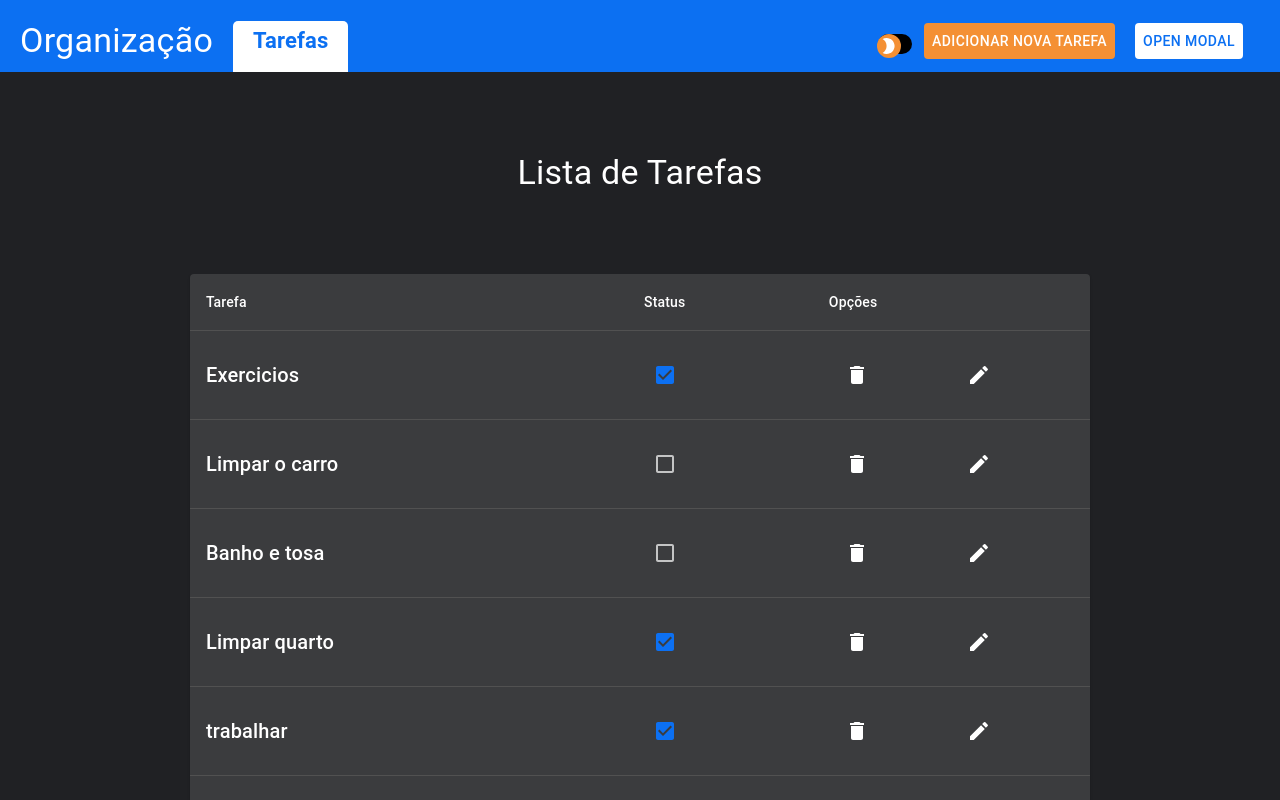
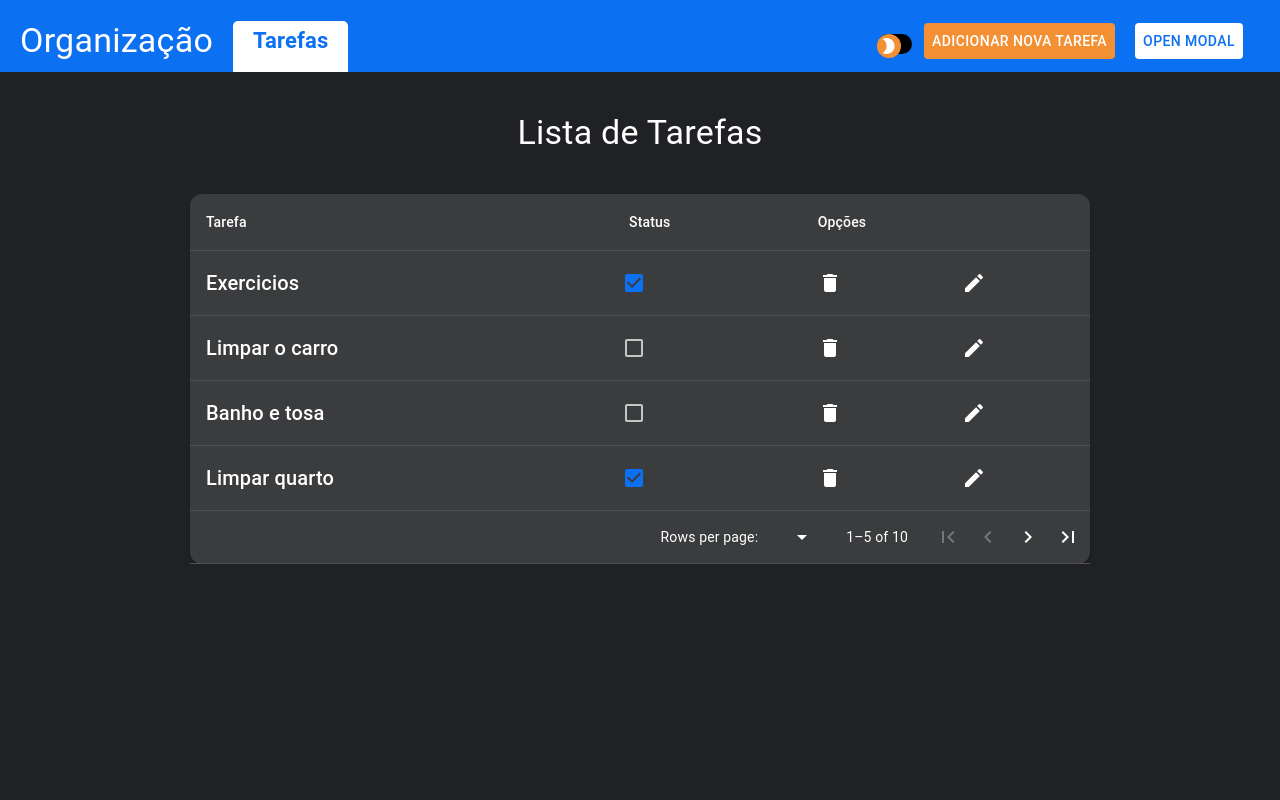
Before and after one commit to laurentino01/planejador-de-tarefas, a React (Vite) app: page / in a window 1280 px wide. Shown: the top 800 px of the page. Built offline with nearby package versions, Linux system fonts and the light colour scheme.

Commit message:
refactor(table)

```diff
--- a/src/components/Tarefa.tsx
+++ b/src/components/Tarefa.tsx
@@ -37,7 +37,7 @@
           {title}
         </Typography>
       </TableCell>
-      <TableCell>
+      <TableCell padding="none">
         <div className="checkContainer">
           <Checkbox
             checked={status}
@@ -54,7 +54,7 @@
         </div>
       </TableCell>
 
-      <TableCell>
+      <TableCell padding="none">
         <List component={Box} display={"flex"}>
           <ListItem
             onClick={() => openModal(id, title, description, status, "exclude")}
--- /dev/null
+++ b/src/components/tarefasTable/TarefasTable.tsx
@@ -0,0 +1,183 @@
+import React, { useState } from "react";
+import LastPageIcon from "@mui/icons-material/LastPage";
+import FirstPageIcon from "@mui/icons-material/FirstPage";
+import IconButton from "@mui/material/IconButton";
+import KeyboardArrowLeft from "@mui/icons-material/KeyboardArrowLeft";
+import KeyboardArrowRight from "@mui/icons-material/KeyboardArrowRight";
+import { Add } from "@mui/icons-material";
+
+import { Tarefa } from "../Tarefa";
+
+import {
+  Box,
+  Button,
+  Table,
+  TableBody,
+  TableCell,
+  TableContainer,
+  TableHead,
+  TableRow,
+  Paper,
+  TableFooter,
+  TablePagination,
+  useTheme,
+} from "@mui/material";
+
+interface TablePaginationActionsProps {
+  count: number;
+  page: number;
+  rowsPerPage: number;
+  onPageChange: (
+    event: React.MouseEvent<HTMLButtonElement>,
+    newPage: number
+  ) => void;
+}
+
+function TablePaginationActions(props: TablePaginationActionsProps) {
+  const theme = useTheme();
+  const { count, page, rowsPerPage, onPageChange } = props;
+
+  const handleFirstPageButtonClick = (
+    event: React.MouseEvent<HTMLButtonElement>
+  ) => {
+    onPageChange(event, 0);
+  };
+
+  const handleBackButtonClick = (
+    event: React.MouseEvent<HTMLButtonElement>
+  ) => {
+    onPageChange(event, page - 1);
+  };
+
+  const handleNextButtonClick = (
+    event: React.MouseEvent<HTMLButtonElement>
+  ) => {
+    onPageChange(event, page + 1);
+  };
+
+  const handleLastPageButtonClick = (
+    event: React.MouseEvent<HTMLButtonElement>
+  ) => {
+    onPageChange(event, Math.max(0, Math.ceil(count / rowsPerPage) - 1));
+  };
+
+  return (
+    <Box sx={{ flexShrink: 0, ml: 2.5 }}>
+      <IconButton
+        onClick={handleFirstPageButtonClick}
+        disabled={page === 0}
+        aria-label="first page"
+      >
+        {theme.direction === "rtl" ? <LastPageIcon /> : <FirstPageIcon />}
+      </IconButton>
+      <IconButton
+        onClick={handleBackButtonClick}
+        disabled={page === 0}
+        aria-label="previous page"
+      >
+        {theme.direction === "rtl" ? (
+          <KeyboardArrowRight />
+        ) : (
+          <KeyboardArrowLeft />
+        )}
+      </IconButton>
+      <IconButton
+        onClick={handleNextButtonClick}
+        disabled={page >= Math.ceil(count / rowsPerPage) - 1}
+        aria-label="next page"
+      >
+        {theme.direction === "rtl" ? (
+          <KeyboardArrowLeft />
+        ) : (
+          <KeyboardArrowRight />
+        )}
+      </IconButton>
+      <IconButton
+        onClick={handleLastPageButtonClick}
+        disabled={page >= Math.ceil(count / rowsPerPage) - 1}
+        aria-label="last page"
+      >
+        {theme.direction === "rtl" ? <FirstPageIcon /> : <LastPageIcon />}
+      </IconButton>
+    </Box>
+  );
+}
+
+export const TarefasTable = ({ lista, openModal, setTargetTarefa }) => {
+  const [page, setPage] = useState(0);
+  const [rowsPerPage, setRowsPerPage] = useState(4);
+
+  const handlePageChange = (e: unknown, newPage: number) => {
+    setPage(newPage);
+  };
+
+  return (
+    <TableContainer
+      component={Box}
+      display={"flex"}
+      alignItems={"center"}
+      justifyContent={"center"}
+      marginTop={5}
+    >
+      <Table
+        component={Paper}
+        variant="elevation"
+        sx={{
+          maxWidth: 900,
+          minWidth: 425,
+          marginX: 10,
+          borderRadius: 3,
+        }}
+      >
+        <TableHead>
+          <TableRow>
+            <TableCell>Tarefa</TableCell>
+            <TableCell>Status</TableCell>
+            <TableCell>Opções</TableCell>
+          </TableRow>
+        </TableHead>
+
+        <TableBody>
+          {(rowsPerPage > 0
+            ? lista.slice(page * rowsPerPage, page * rowsPerPage + rowsPerPage)
+            : lista
+          ).map((tarefa) => (
+            <Tarefa
+              key={tarefa.id}
+              id={tarefa.id}
+              title={tarefa.title}
+              description={tarefa.description}
+              completed={tarefa.completed}
+              openModal={openModal}
+              setTargetTarefa={setTargetTarefa}
+            />
+          ))}
+          {/* <TableRow>
+            <TableCell colSpan={2}>Nova tarefa... </TableCell>
+
+            <TableCell>
+              <Button
+                onClick={() =>
+                  openModal(0, "string", "string", false, "create")
+                }
+              >
+                <Add></Add>
+              </Button>
+            </TableCell>
+          </TableRow> */}
+        </TableBody>
+        <TableFooter>
+          <TableRow>
+            <TablePagination
+              count={lista.length}
+              onPageChange={handlePageChange}
+              rowsPerPage={5}
+              page={page}
+              ActionsComponent={TablePaginationActions}
+            />
+          </TableRow>
+        </TableFooter>
+      </Table>
+    </TableContainer>
+  );
+};
--- a/src/context/ThemeContext.tsx
+++ b/src/context/ThemeContext.tsx
@@ -48,7 +48,7 @@
       <ThemeProvider theme={theme}>
         <Box
           width={"100vw"}
-          height={"auto"}
+          height={"100vh"}
           bgcolor={theme.palette.background.default}
         >
           {children}
--- a/src/pages/ListaDeTarefas.tsx
+++ b/src/pages/ListaDeTarefas.tsx
@@ -1,23 +1,11 @@
-import React, { useEffect, useState, useCallback } from "react";
+import React, { useEffect, useState } from "react";
 import { TarefasServices } from "../services/tarefasServices/TarefasServices";
-import { Tarefa, ModalOptions } from "../components";
-import { Add } from "@mui/icons-material";
+import { ModalOptions } from "../components";
+
 import { ITarefa } from "../interfaces/ITarefa";
 /* import "../sass/tasks-area.scss"; */
-import {
-  Box,
-  Button,
-  Table,
-  TableBody,
-  TableCell,
-  TableContainer,
-  TableHead,
-  TableRow,
-  Typography,
-  Paper,
-  TableFooter,
-  TablePagination,
-} from "@mui/material";
+import { Typography } from "@mui/material";
+import { TarefasTable } from "../components/tarefasTable/TarefasTable";
 
 export const ListaDeTarefas = () => {
   const [lista, setLista] = useState<Array<any>>([]);
@@ -30,7 +18,6 @@
     description: "",
     completed: false,
   });
-  const [page, setPage] = useState(1);
 
   const openModal = (
     id: number,
@@ -73,10 +60,6 @@
     );
   }, [targetTarefa]);
 
-  const handlePageChange = (e: unknown, newPage: number) => {
-    setPage(newPage);
-  };
-
   return (
     <main className="container tasks-area">
       {controlModal ? (
@@ -89,7 +72,7 @@
       ) : null}
 
       <Typography
-        marginTop={10}
+        marginTop={5}
         textAlign={"center"}
         variant="h4"
         component={"h1"}
@@ -97,68 +80,11 @@
         Lista de Tarefas
       </Typography>
 
-      <TableContainer
-        component={Box}
-        display={"flex"}
-        alignItems={"center"}
-        justifyContent={"center"}
-        marginTop={10}
-      >
-        <Table
-          component={Paper}
-          variant="elevation"
-          sx={{
-            maxWidth: 900,
-            minWidth: 425,
-            marginX: 10,
-          }}
-        >
-          <TableHead>
-            <TableRow>
-              <TableCell>Tarefa</TableCell>
-              <TableCell>Status</TableCell>
-              <TableCell>Opções</TableCell>
-            </TableRow>
-          </TableHead>
-
-          <TableBody>
-            {lista.map((tarefa) => (
-              <Tarefa
-                key={tarefa.id}
-                id={tarefa.id}
-                title={tarefa.title}
-                description={tarefa.description}
-                completed={tarefa.completed}
-                openModal={openModal}
-                setTargetTarefa={setTargetTarefa}
-              />
-            ))}
-            <TableRow>
-              <TableCell>Nova tarefa... </TableCell>
-
-              <TableCell>
-                <Button
-                  onClick={() =>
-                    openModal(0, "string", "string", false, "create")
-                  }
-                >
-                  <Add></Add>
-                </Button>
-              </TableCell>
-            </TableRow>
-          </TableBody>
-          <TableFooter>
-            <TableRow>
-              <TablePagination
-                count={lista.length}
-                onPageChange={handlePageChange}
-                rowsPerPage={1}
-                page={page}
-              />
-            </TableRow>
-          </TableFooter>
-        </Table>
-      </TableContainer>
+      <TarefasTable
+        lista={lista}
+        openModal={openModal}
+        setTargetTarefa={setTargetTarefa}
+      />
     </main>
   );
 };
```
